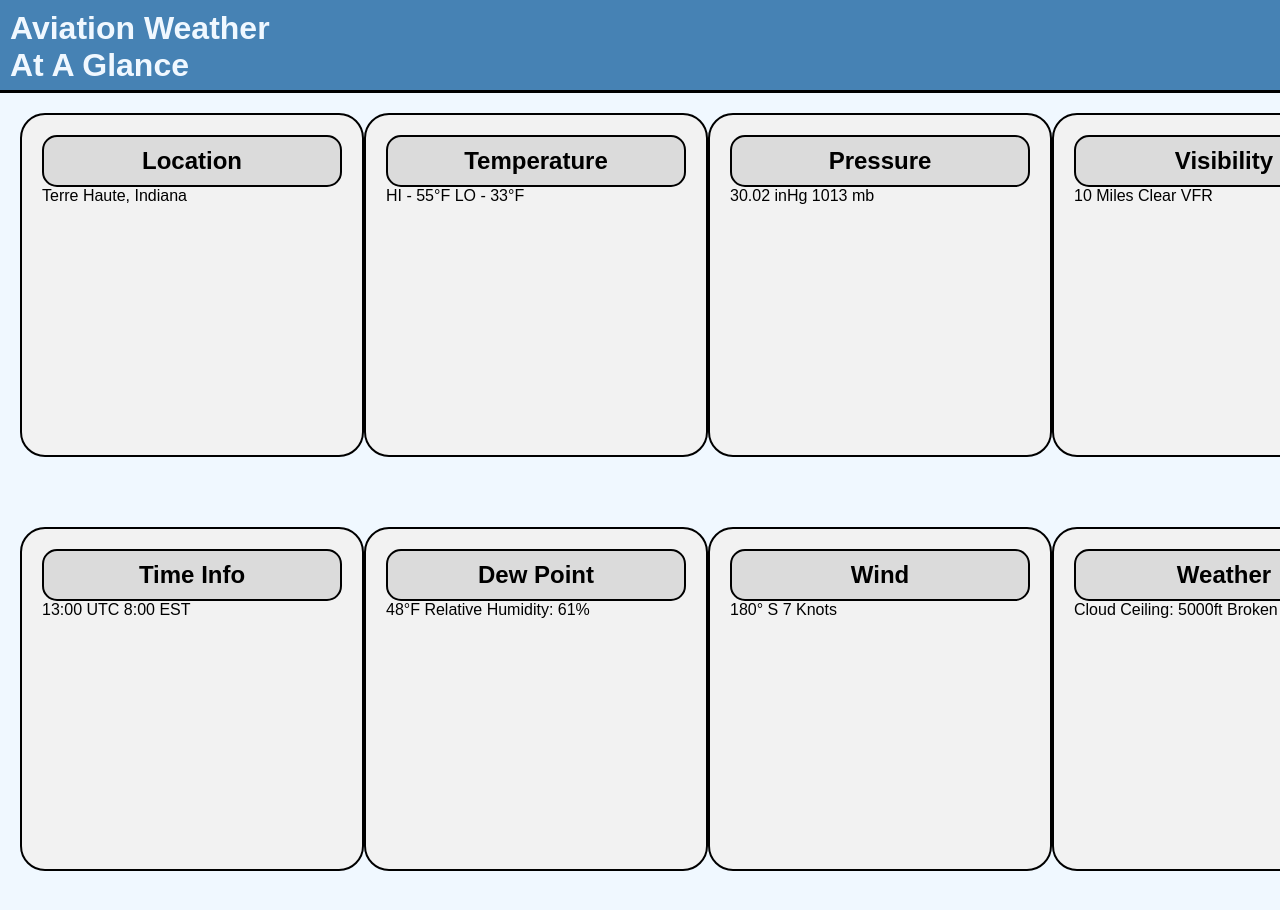
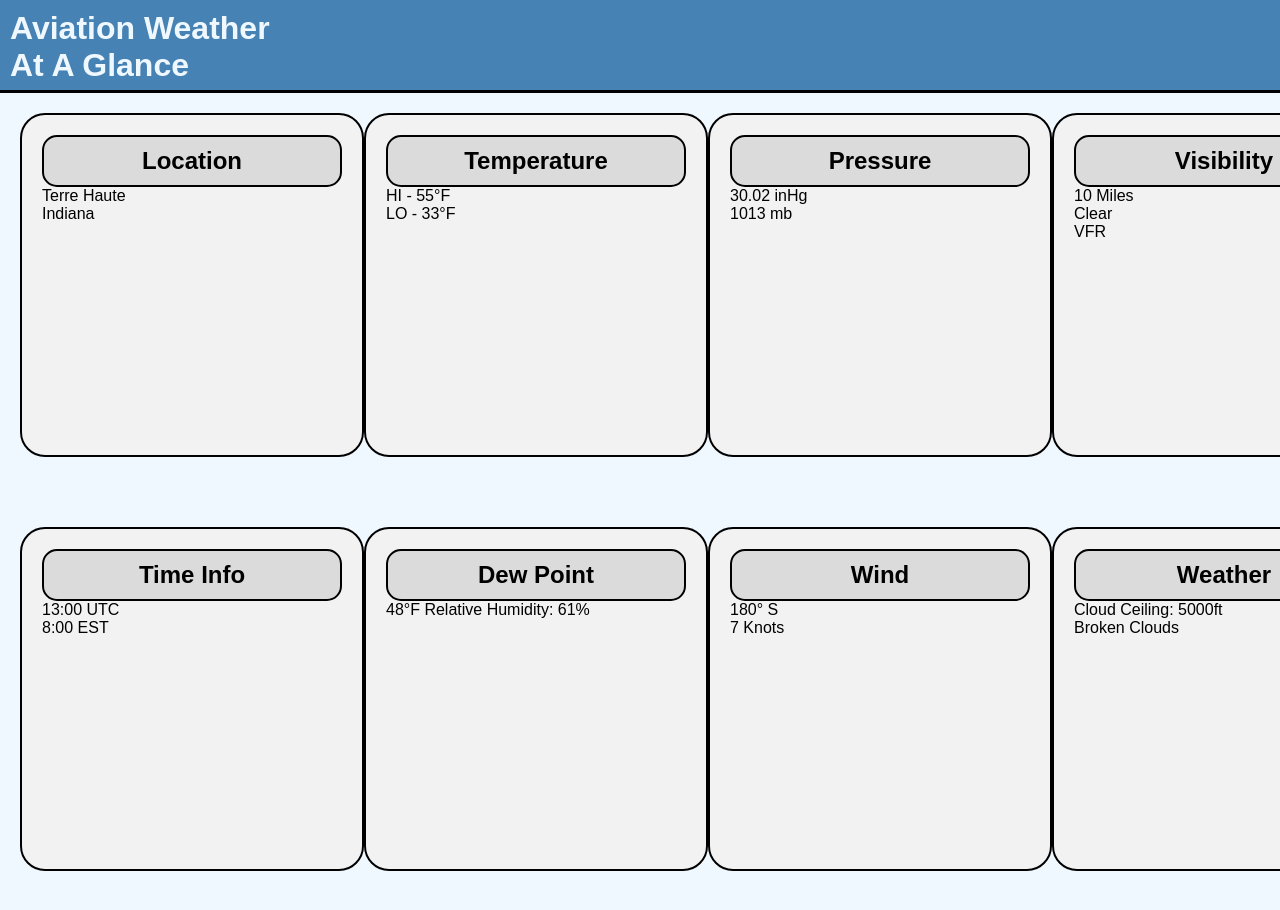
Before and after one commit to Codypat60/senior-project, a plain HTML site: page index.html in a window 1280 px wide. Shown: the top 910 px of the page. Drawn offline with Linux system fonts and the light colour scheme.

Commit message:
Split paragraphs

```diff
--- a/index.html
+++ b/index.html
@@ -14,17 +14,20 @@
         <div class="first-content">
             <div id="first-top-box" class="inner-div">
                 <h2 id="first-top-h" class="box-header">Location</h2>
-                <p id="first-top-p" class="box-p">Terre Haute, Indiana</p>
+                <p id="first-top-p" class="box-p">Terre Haute</p>
+                <p id="first-top-p-2" class="box-p">Indiana</p>
             </div>
             <div id="first-bottom-box" class="inner-div">
                 <h2 id="first-bottom-h" class="box-header">Time Info</h2>
-                <p id="second-bottom-p" class="box-p">13:00 UTC 8:00 EST</p>
+                <p id="second-bottom-p" class="box-p">13:00 UTC</p>
+                <p id="second-bottom-p-2" class="box-p">8:00 EST</p>
             </div>
         </div>
         <div id="second-content">
             <div id="second-top-box" class="inner-div">
                 <h2 id="second-top-h" class="box-header">Temperature</h2>
-                <p id="second-top-p" class="box-p">HI - 55°F LO - 33°F</p>
+                <p id="second-top-p" class="box-p">HI - 55°F</p>
+                <p id="second-top-p-2" class="box-p">LO - 33°F</p>
             </div>
             <div id="second-bottom-box" class="inner-div">
                 <h2 id="second-bottom-h" class="box-header">Dew Point</h2>
@@ -34,21 +37,26 @@
         <div id="third-content">
             <div id="third-top-box" class="inner-div">
                 <h2 id="third-top-h" class="box-header">Pressure</h2>
-                <p id="third-top-p" class="box-p">30.02 inHg 1013 mb</p>
+                <p id="third-top-p" class="box-p">30.02 inHg</p>
+                <p id="third-top-p-2" class="box-p">1013 mb</p>
             </div>
             <div id="third-bottom-box" class="inner-div">
                 <h2 id="third-bottom-h" class="box-header">Wind</h2>
-                <p id="third-bottom-p" class="box-p">180° S 7 Knots</p>
+                <p id="third-bottom-p" class="box-p">180° S</p>
+                <p id="third-bottom-p-2" class="box-p">7 Knots</p>
             </div>
         </div>
         <div id="fourth-content">
             <div id="fourth-top-box" class="inner-div">
                 <h2 id="fourth-top-h" class="box-header">Visibility</h2>
-                <p id="fourth-top-p" class="box-p">10 Miles Clear VFR</p>
+                <p id="fourth-top-p" class="box-p">10 Miles</p>
+                <p id="fourth-top-p-2" class="box-p">Clear</p>
+                <p id="fourth-top-p-3" class="box-p">VFR</p>
             </div>
             <div id="fourth-bottom-box" class="inner-div">
                 <h2 id="fourth-bottom-h" class="box-header">Weather</h2>
-                <p id="fourth-bottom-p" class="box-p">Cloud Ceiling: 5000ft Broken Clouds</p>
+                <p id="fourth-bottom-p" class="box-p">Cloud Ceiling: 5000ft</p>
+                <p id="fourth-bottom-p-2" class="box-p">Broken Clouds</p>
             </div>
         </div>
     </div>
```
